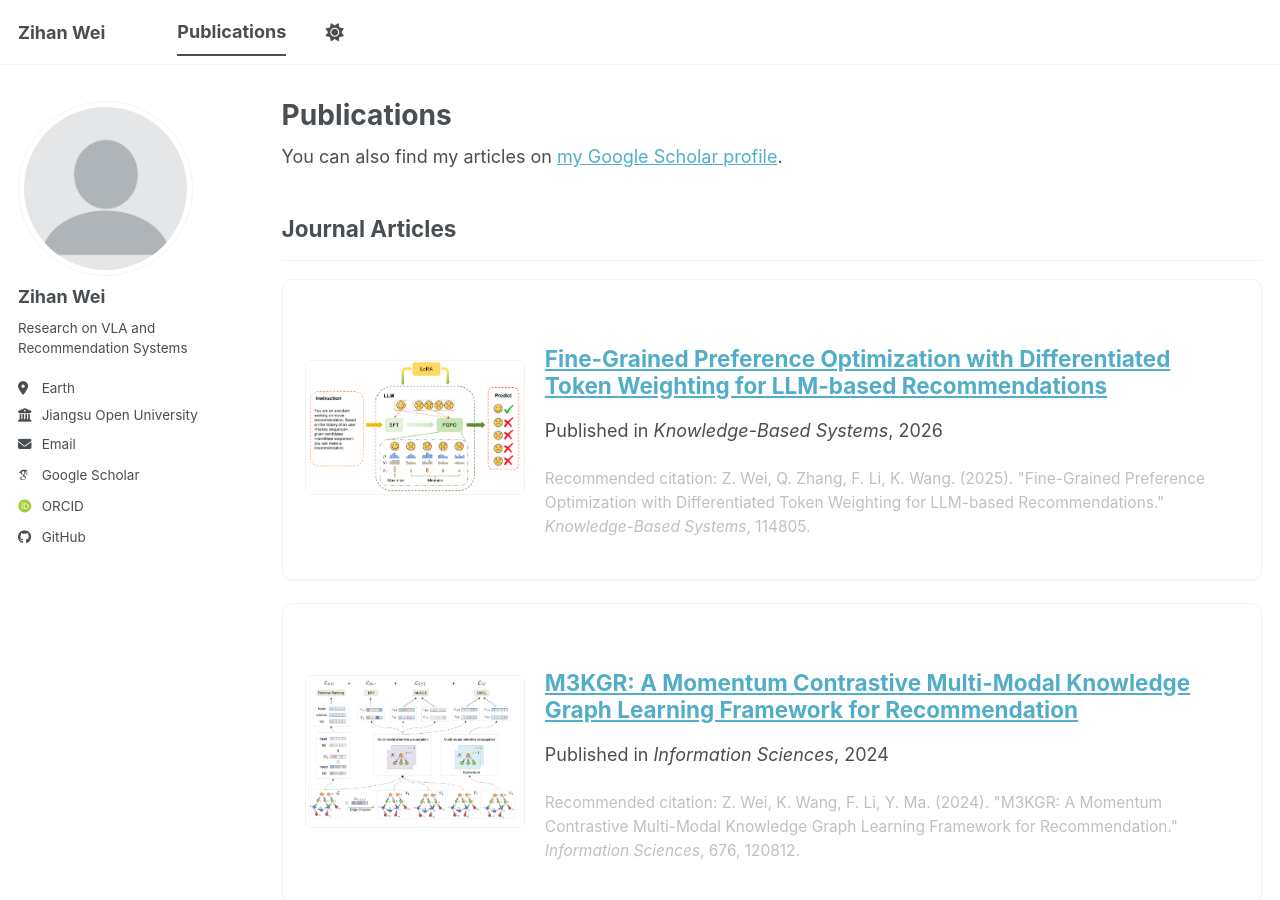
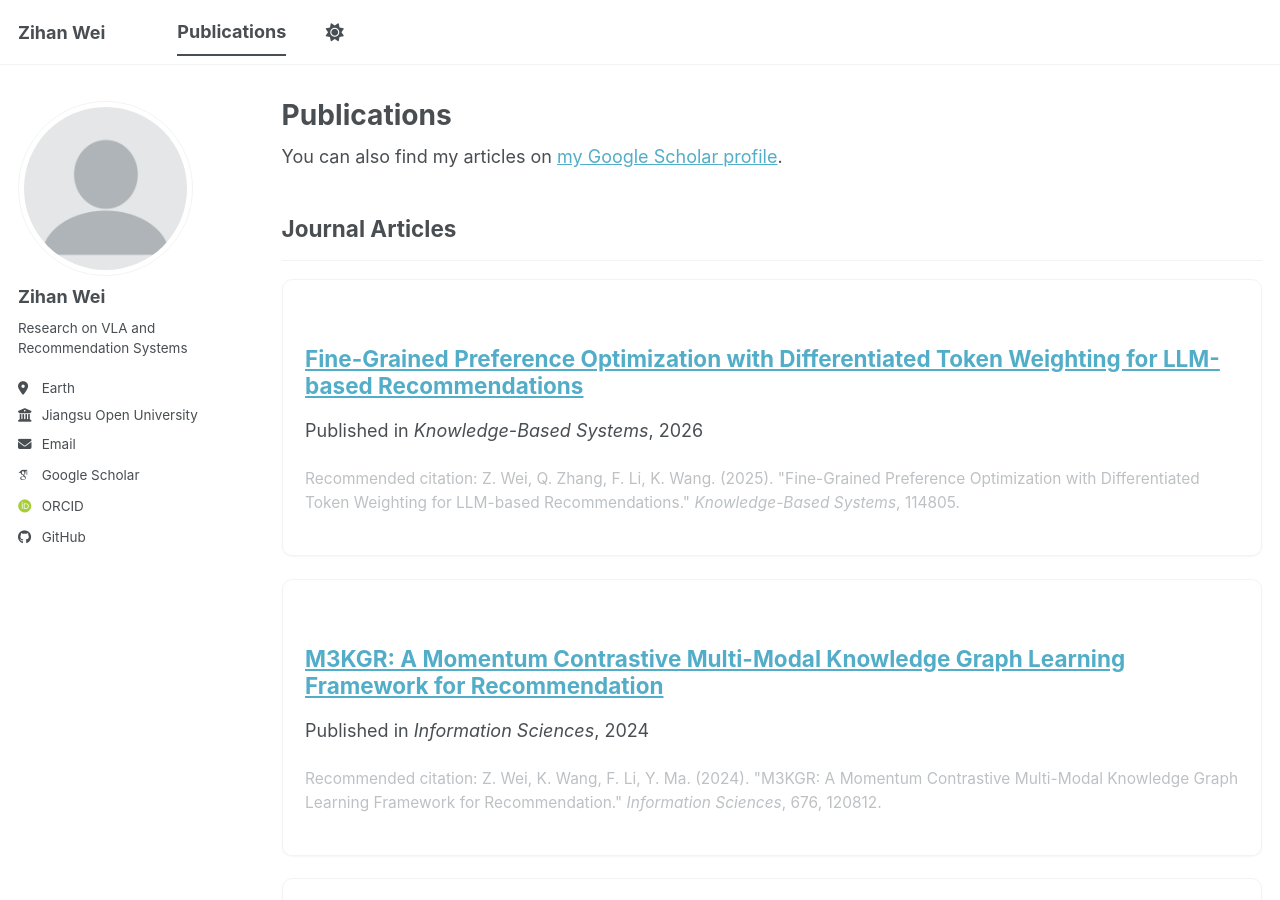
Before and after one commit to KlaineWei/KlaineWei.github.io, a Jekyll site: the page built from _pages/publications.html, in a window 1280 px wide and 900 px high. Built offline with Jekyll 4.4.1, drawn with Linux system fonts in a browser that asks for light colours; some web fonts are replaced; a script bundle is joined from its source files by our own code; library files that are not in the unit come from our copies.

Commit message:
Remove teaser thumbnails from publications list view

```diff
--- a/_includes/archive-single.html
+++ b/_includes/archive-single.html
@@ -24,19 +24,7 @@
           {% endif %}
           alt="">
       </div>
-    {% elsif post.header.teaser %}
-      <div class="archive__item-thumb">
-        <img src=
-          {% if post.header.teaser contains "://" %}
-            "{{ post.header.teaser }}"
-          {% else %}
-            "{{ post.header.teaser | prepend: "/images/" | prepend: base_path }}"
-          {% endif %}
-          alt="">
-      </div>
     {% endif %}
-
-    {% if post.header.teaser and include.type != "grid" %}<div class="archive__item-body">{% endif %}
 
     <h2 class="archive__item-title" itemprop="headline">
       {% if post.link %}
@@ -100,7 +88,5 @@
     {% endif %}
     {% endif %}
 
-    {% if post.header.teaser and include.type != "grid" %}</div>{% endif %}
-
   </article>
 </div>
```
